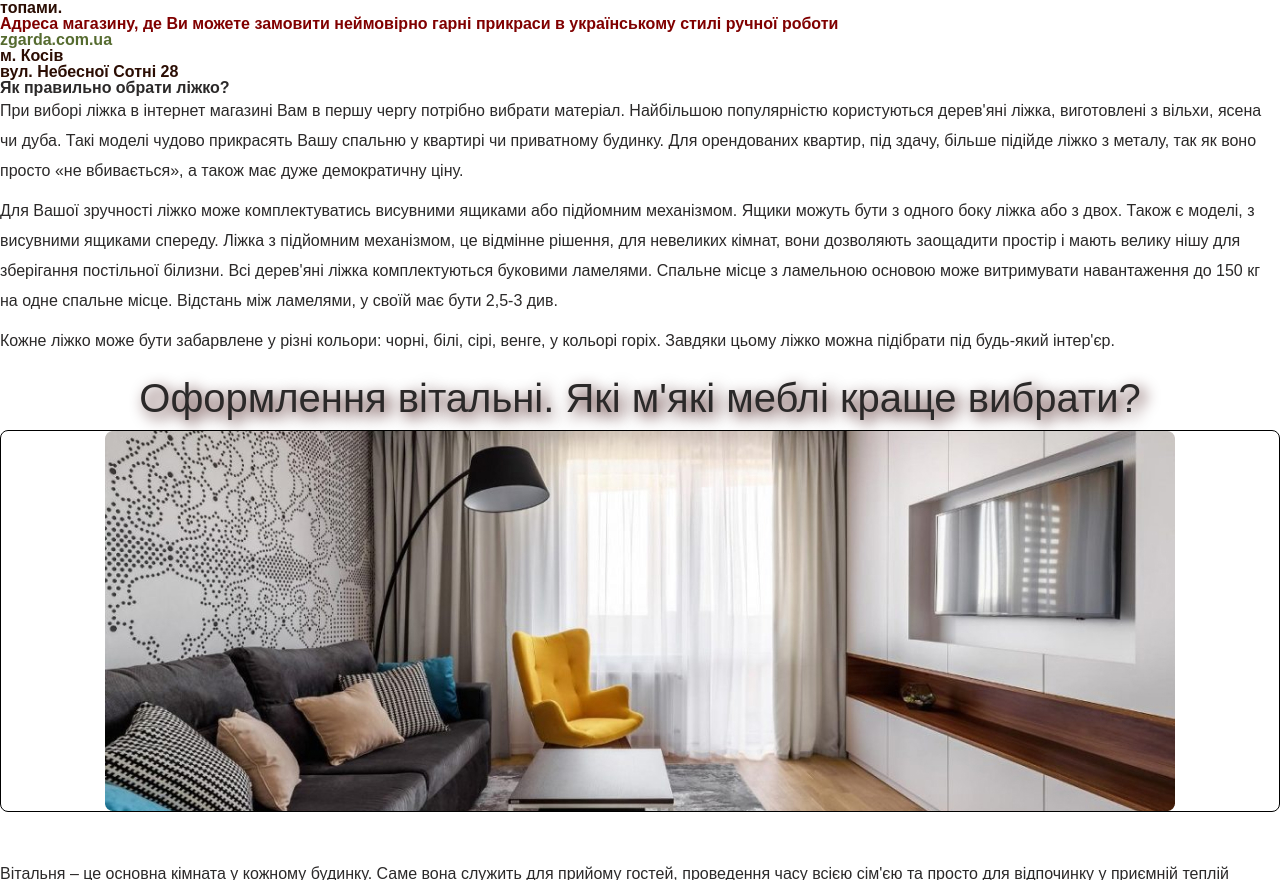
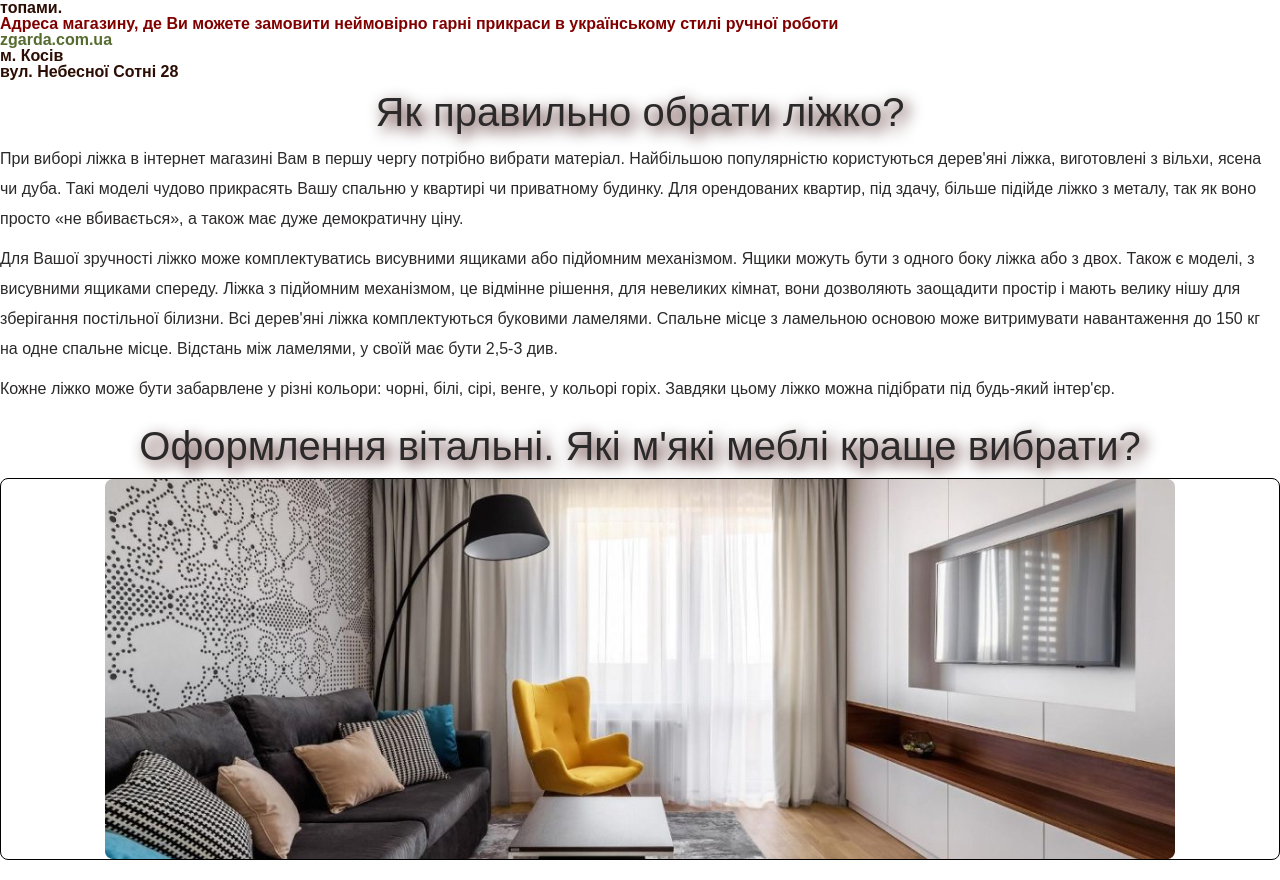
Before and after one commit to AnastaziMart/lessons, a plain HTML site: page lesson_4/index.html in a window 1280 px wide. Shown: the part 3660-4540 px from the top of the page. Drawn offline with Linux system fonts and the light colour scheme.

Commit message:
Update index.html

```diff
--- a/lesson_4/index.html
+++ b/lesson_4/index.html
@@ -200,7 +200,7 @@
   </body>
 
 <div class="content__block">
-            <h2 class="block__title title">Як правильно обрати ліжко?</h2>
+            <h1 class="block__title title">Як правильно обрати ліжко?</h1>
 			<p class="text__1">
 				При виборі ліжка в інтернет магазині Вам в першу чергу потрібно вибрати
       матеріал. Найбільшою популярністю користуються дерев'яні ліжка,
```
